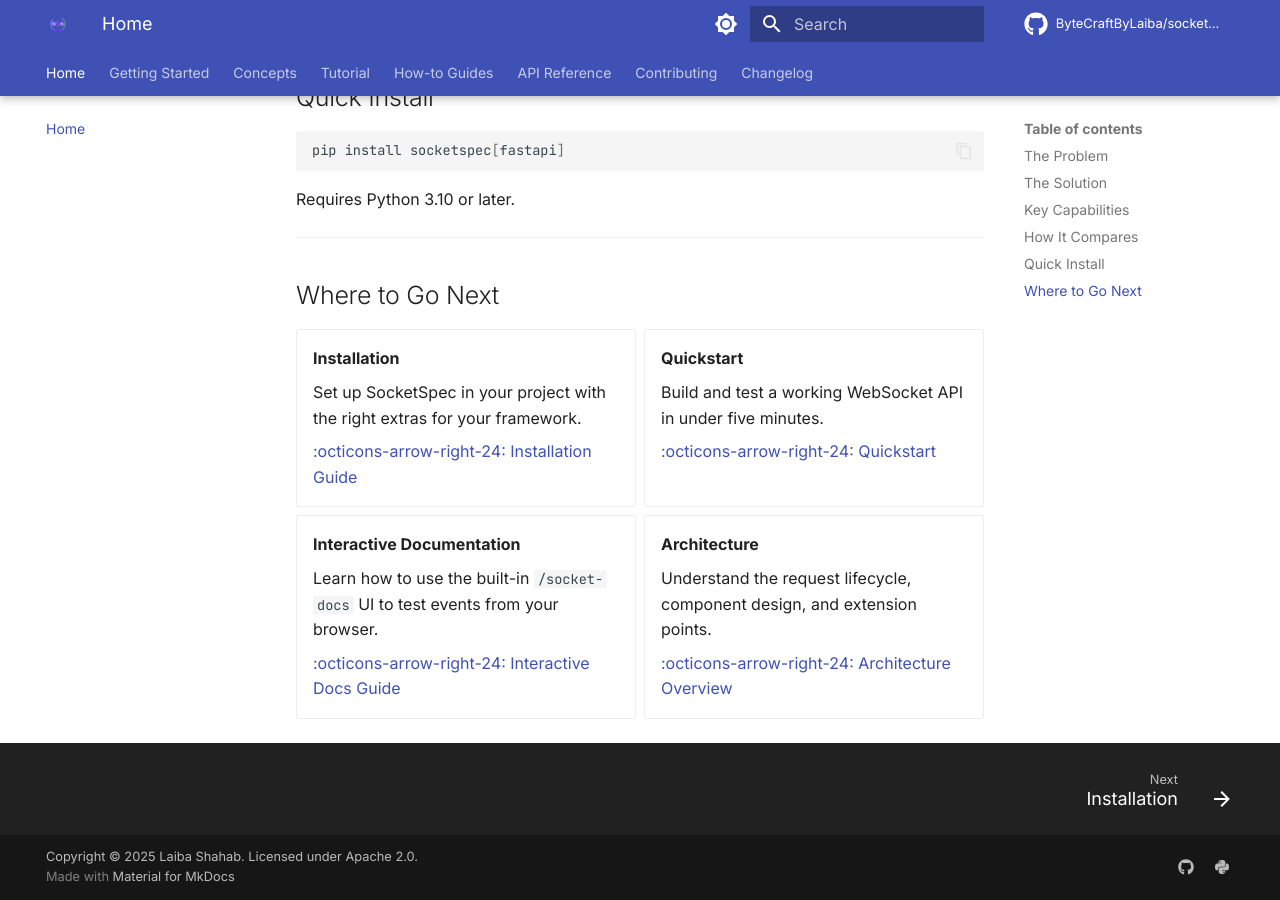
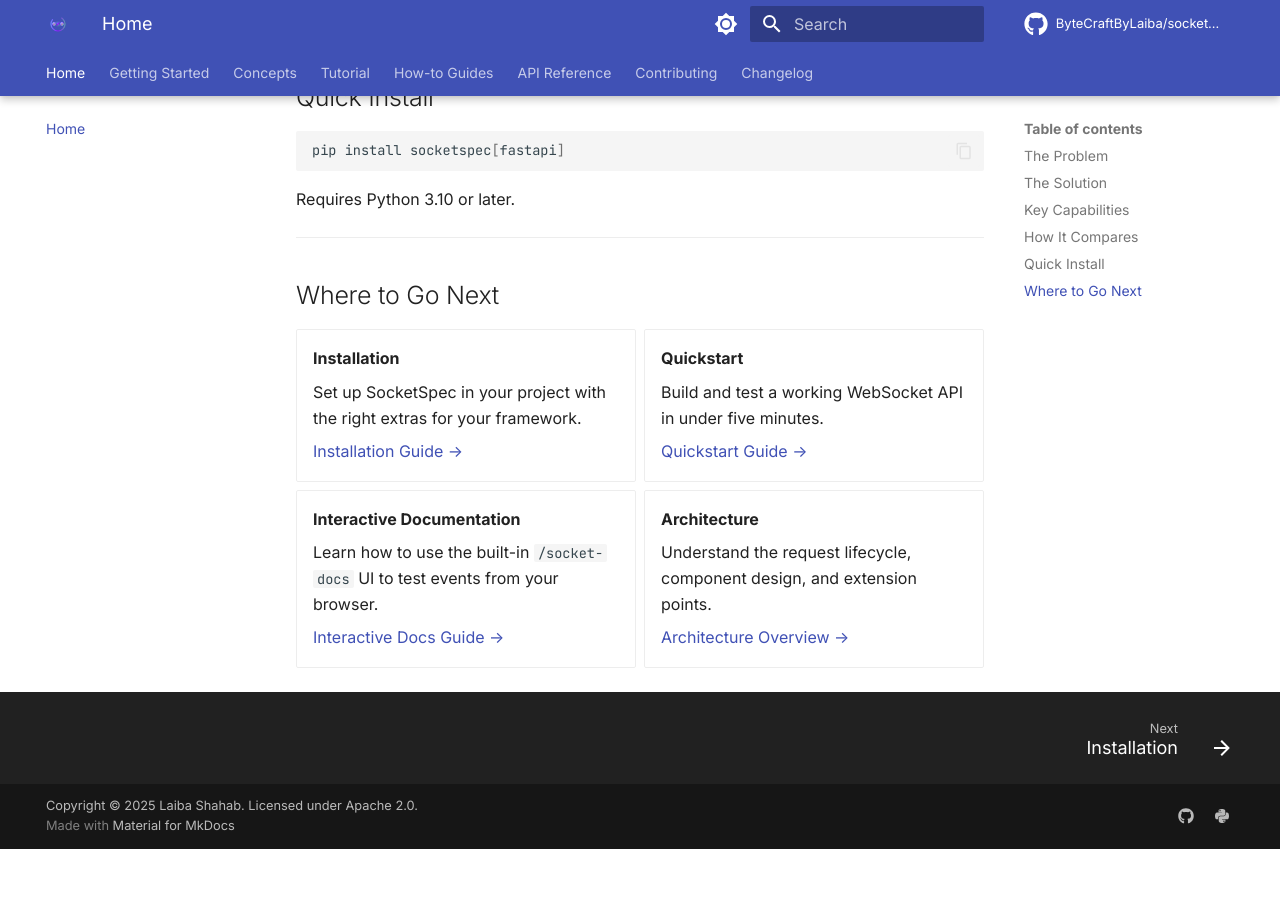
Before and after one commit to ByteCraftByLaiba/socketspec, an MkDocs documentation site: the page built from docs/index.md, in a window 1280 px wide and 900 px high, scrolled down 2522 px. Built offline with MkDocs 1.6.1 and Material for MkDocs 9.7.7, drawn with Linux system fonts in a browser that asks for light colours; comment, search, counter and statistics services are not loaded; the version menu is left out; after the commit the page ends 3371 px from its top, so only the background shows below that.

Commit message:
docs: fix card link icon syntax and add pymdownx.emoji extension

```diff
--- a/docs/index.md
+++ b/docs/index.md
@@ -93,24 +93,24 @@ Requires Python 3.10 or later.
 
     Set up SocketSpec in your project with the right extras for your framework.
 
-    [:octicons-arrow-right-24: Installation Guide](getting-started/installation.md)
+    [Installation Guide ->](getting-started/installation.md)
 
 -   **Quickstart**
 
     Build and test a working WebSocket API in under five minutes.
 
-    [:octicons-arrow-right-24: Quickstart](getting-started/quickstart.md)
+    [Quickstart Guide ->](getting-started/quickstart.md)
 
 -   **Interactive Documentation**
 
     Learn how to use the built-in `/socket-docs` UI to test events from your browser.
 
-    [:octicons-arrow-right-24: Interactive Docs Guide](how-to/interactive-docs.md)
+    [Interactive Docs Guide ->](how-to/interactive-docs.md)
 
 -   **Architecture**
 
     Understand the request lifecycle, component design, and extension points.
 
-    [:octicons-arrow-right-24: Architecture Overview](concepts/architecture.md)
+    [Architecture Overview ->](concepts/architecture.md)
 
 </div>
--- a/mkdocs.yml
+++ b/mkdocs.yml
@@ -64,6 +64,9 @@ plugins:
 markdown_extensions:
   - admonition
   - pymdownx.details
+  - pymdownx.emoji:
+      emoji_index: !!python/name:material.extensions.emoji.twemoji
+      emoji_generator: !!python/name:material.extensions.emoji.to_svg
   - pymdownx.superfences:
       custom_fences:
         - name: mermaid
```
